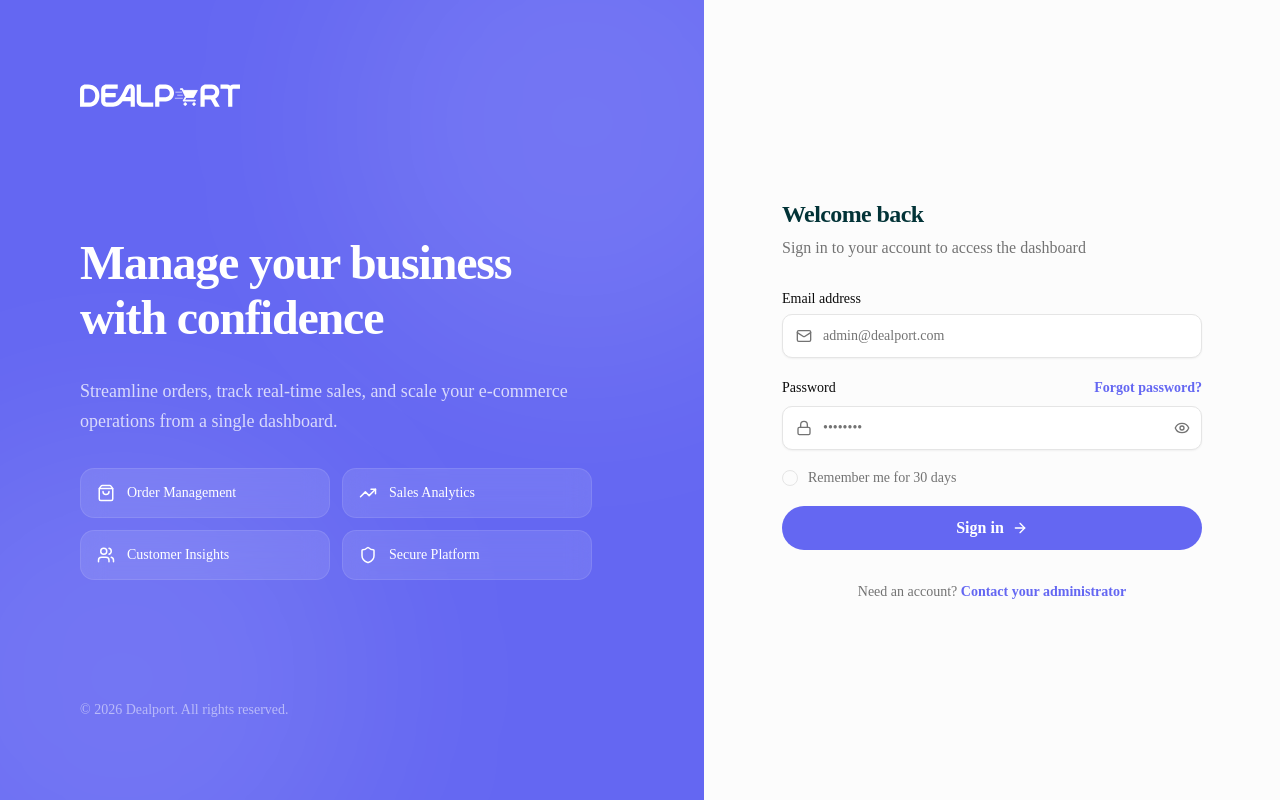
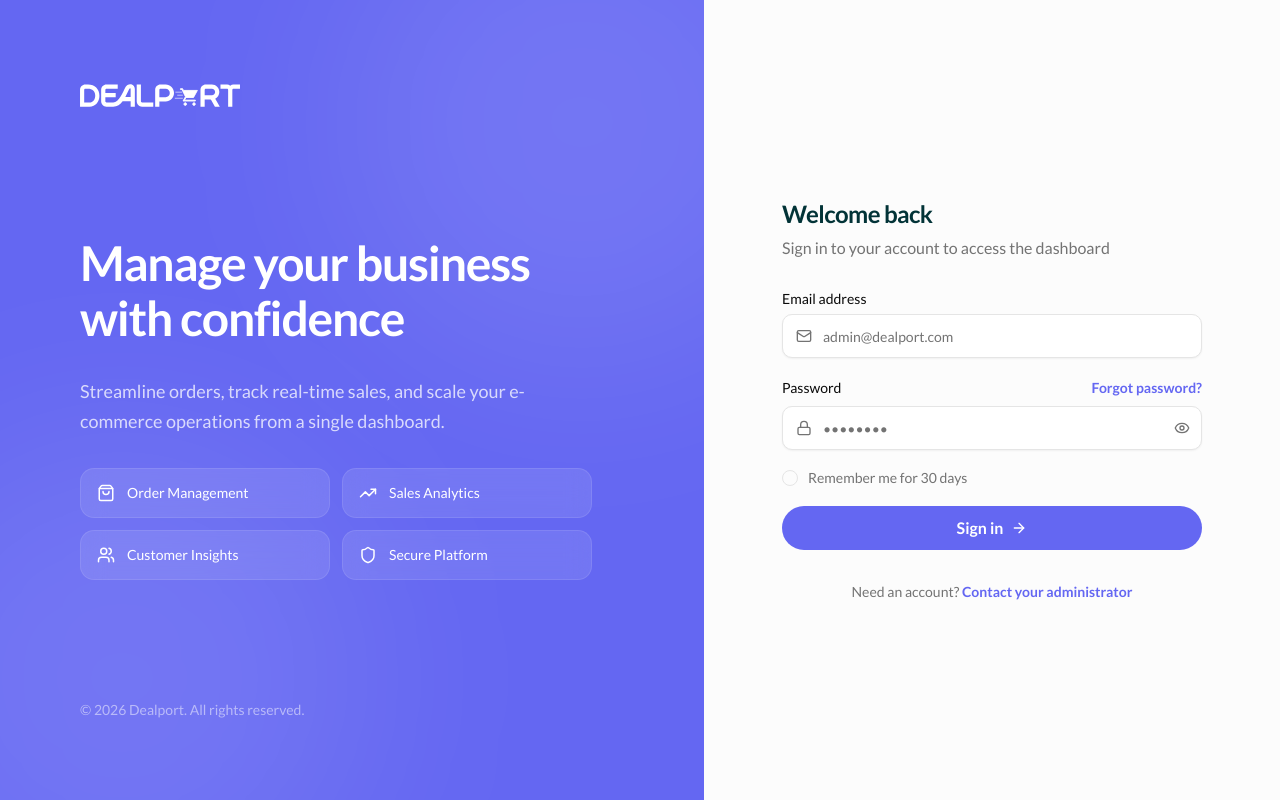
Before and after one commit to lahiruyasas7/dealport-web, a Next.js app: page /login in a window 1280 px wide. Built offline with nearby package versions, Linux system fonts and the light colour scheme; no server answers.

Commit message:
chore: set lato as default font

```diff
--- a/app/layout.tsx
+++ b/app/layout.tsx
@@ -1,16 +1,13 @@
 import type { Metadata } from "next";
-import { Geist, Geist_Mono } from "next/font/google";
+import { Lato } from "next/font/google";
 import "./globals.css";
 import { Providers } from "./providers";
 
-const geistSans = Geist({
-  variable: "--font-geist-sans",
+const lato = Lato({
   subsets: ["latin"],
-});
-
-const geistMono = Geist_Mono({
-  variable: "--font-geist-mono",
-  subsets: ["latin"],
+  weight: ["100", "300", "400", "700", "900"],
+  variable: "--font-lato",
+  display: "swap",
 });
 
 export const metadata: Metadata = {
@@ -20,10 +17,7 @@ export const metadata: Metadata = {
 
 export default function RootLayout({ children }: LayoutProps<"/">) {
   return (
-    <html
-      lang="en"
-      className={`${geistSans.variable} ${geistMono.variable} h-full antialiased`}
-    >
+    <html lang="en" className={`${lato.variable} h-full antialiased`}>
       <body className="min-h-full flex flex-col">
         <Providers>{children}</Providers>
       </body>
```
